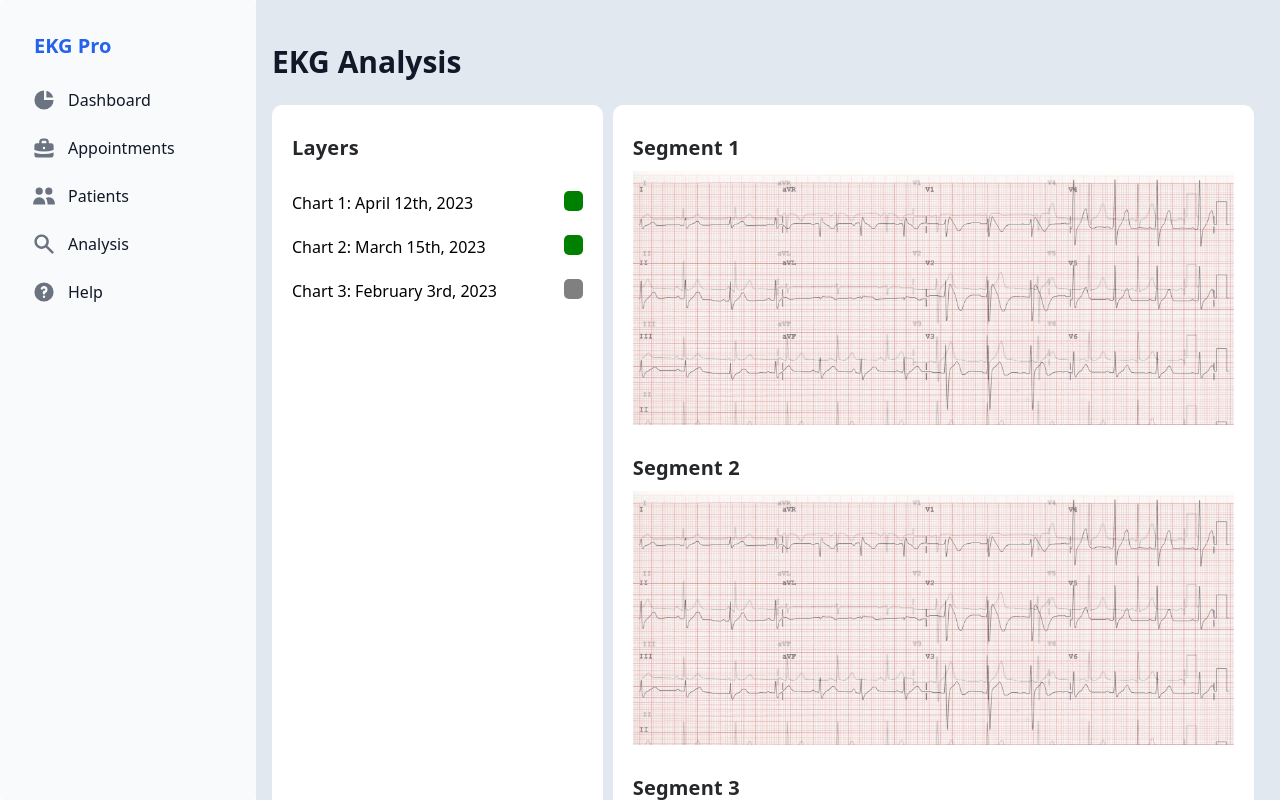
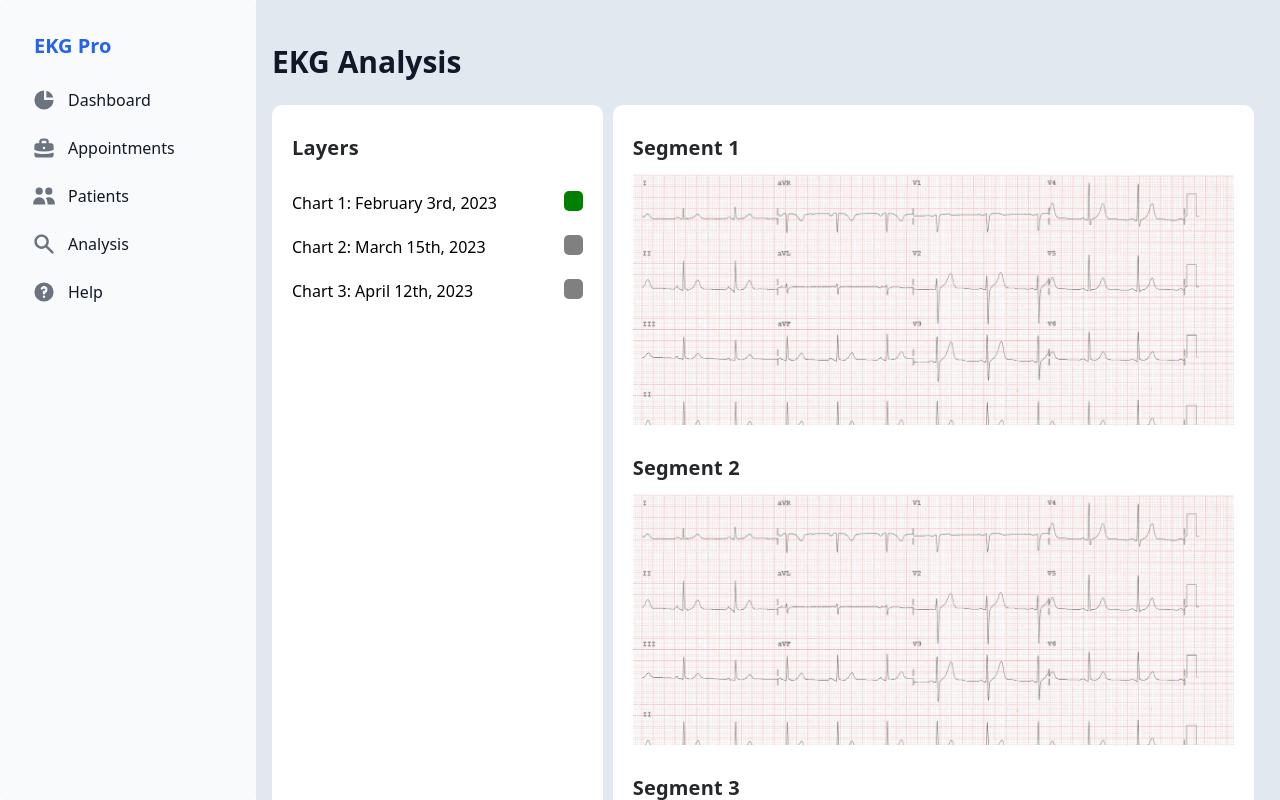
Before and after one commit to hwuiwon/ekg-pro, a Next.js app: page /analysis in a window 1280 px wide. Shown: the top 800 px of the page. Built offline with nearby package versions, Linux system fonts and the light colour scheme.

Commit message:
Update Chart.tsx
Changed order of charts based on date

```diff
--- a/components/Chart/Chart.tsx
+++ b/components/Chart/Chart.tsx
@@ -19,9 +19,14 @@ export interface LayerType {
 // }
 
 const dummyData: Array<LayerType> = [
-  { id: '000000', date: 'April 12th, 2023', selected: true },
-  { id: '000001', date: 'March 15th, 2023', selected: true },
-  { id: '000002', date: 'February 3rd, 2023', selected: false },
+  { id: '000000', date: 'February 3rd, 2023', selected: true },
+  { id: '000001', date: 'March 15th, 2023', selected: false },
+  { id: '000002', date: 'April 12th, 2023', selected: false },
+
+  //former order of the charts
+  // { id: '000000', date: 'April 12th, 2023', selected: false },
+  // { id: '000001', date: 'March 15th, 2023', selected: false },
+  // { id: '000002', date: 'February 3rd, 2023', selected: true },
 ]
 
 const Chart = () => {
```
